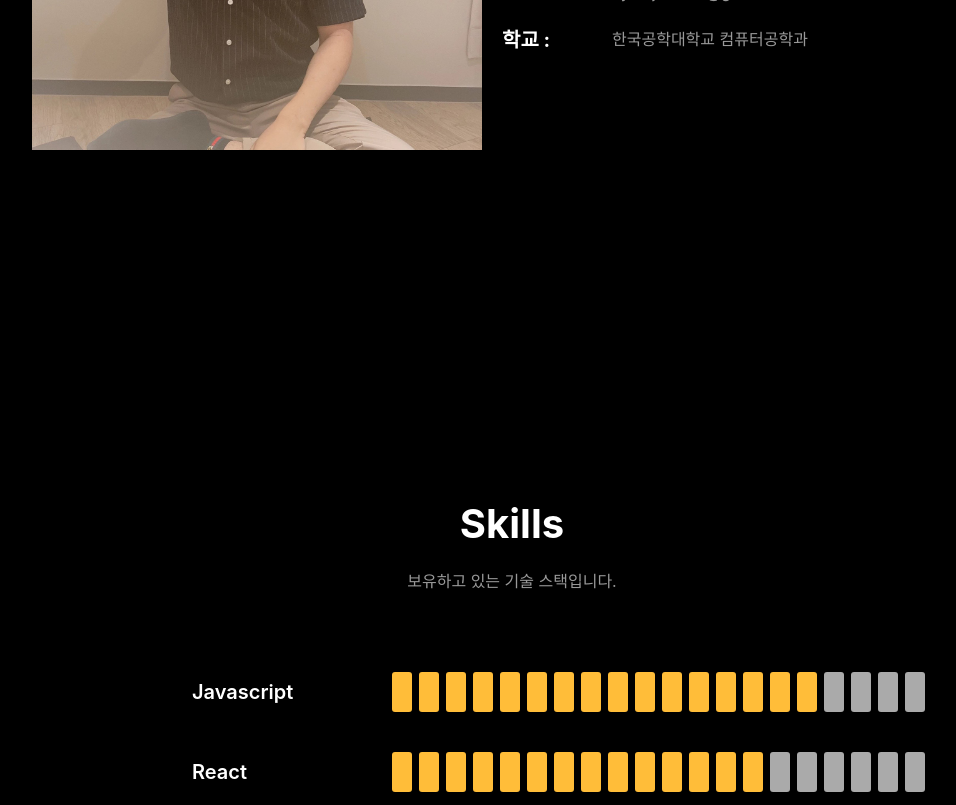
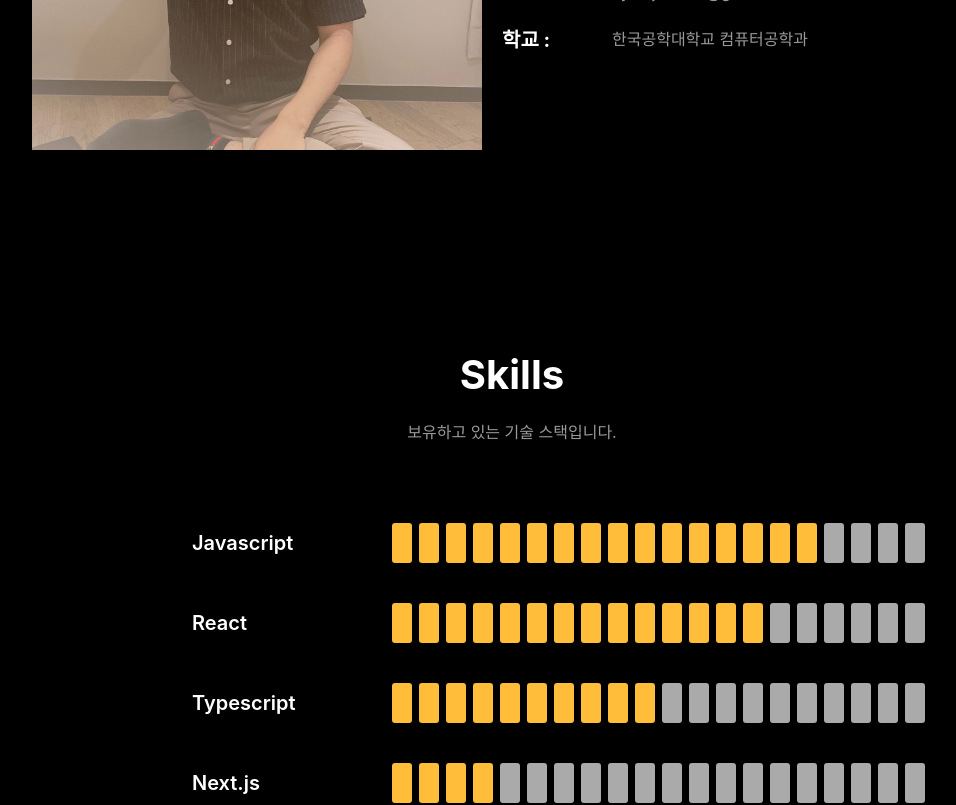
Before and after one commit to Moomi98/my-intro-site, a React (Create React App) app: page / in a window 1280 px wide. Shown: the part 1196-2001 px from the top of the page, without its empty margins (128-1084 px from the left). Built offline with nearby package versions, Linux system fonts and the light colour scheme.

Commit message:
Resume hover transition 적용

```diff
--- a/src/components/Resume.js
+++ b/src/components/Resume.js
@@ -38,6 +38,11 @@ const ResumeWrapper = styled.div`
   background-color: rgba(255, 255, 255, 0.1);
   padding: 30px;
   border-radius: 5px;
+  transition: all 0.2s;
+
+  &:hover {
+    box-shadow: 0px 0px 2px 5px rgba(333, 123, 125);
+  }
 `;
 
 const ResumeWrapperNotUpdated = styled.div`
--- a/src/components/Skills/Skills.js
+++ b/src/components/Skills/Skills.js
@@ -4,7 +4,6 @@ import useScrollEvent from "../../hooks/useScrollEvent";
 import { forwardRef } from "react";
 const Container = styled.section`
   width: 50%;
-  height: 100%;
   margin: 0 auto;
   padding-top: 50px;
   display: flex;
```
